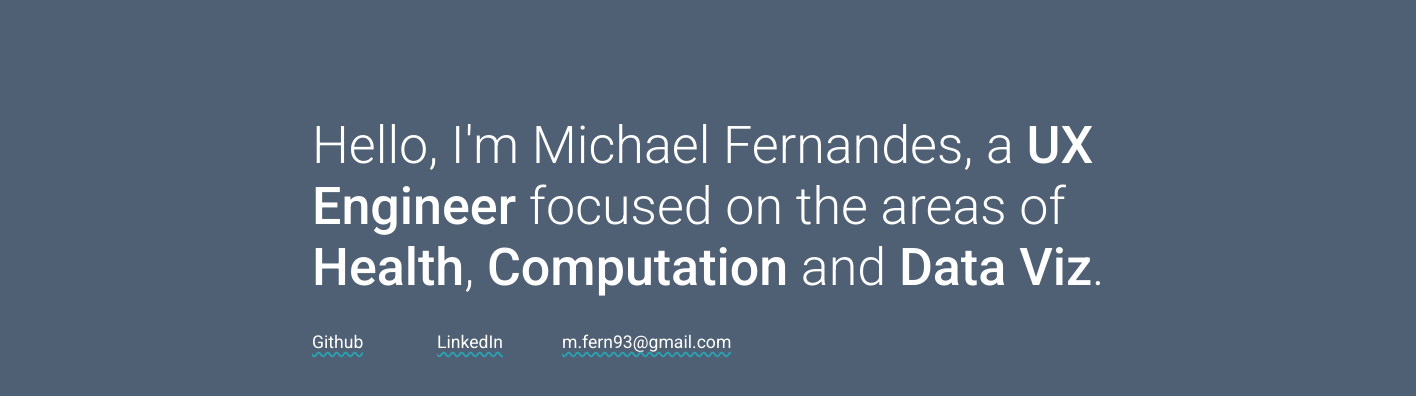
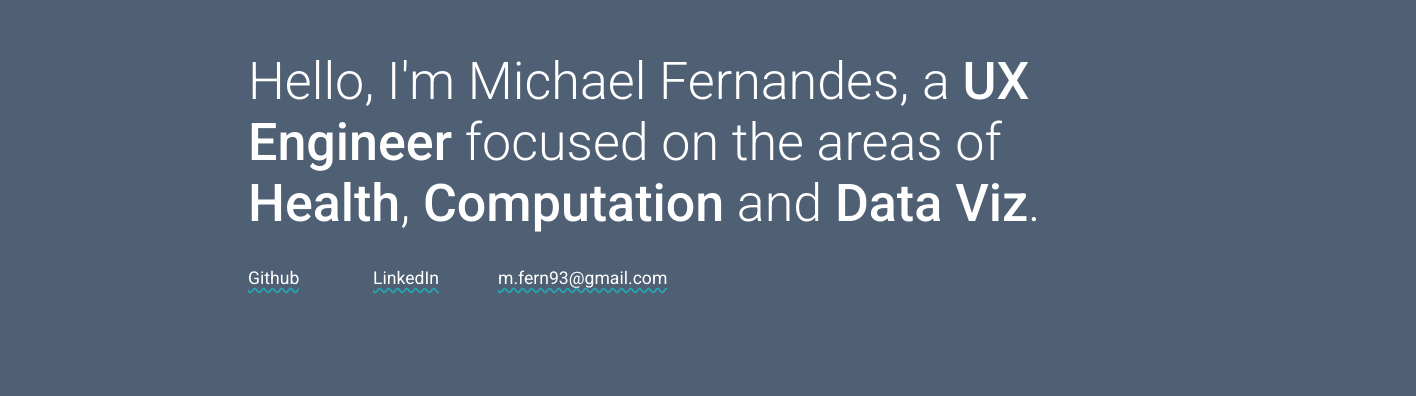
Before and after one commit to michael-fernandes/personal-website, a React (Create React App) app: page / in a window 1280 px wide. Shown: the part 266-662 px from the top of the page, 1416 px wide, since content can reach past the window. Built offline with nearby package versions, Linux system fonts and the light colour scheme.

Commit message:
Update styles and fix email bug

```diff
--- a/src/Components/Landing/WebLinks.jsx
+++ b/src/Components/Landing/WebLinks.jsx
@@ -10,7 +10,7 @@ function WebLinks(props) {
         <a href="https://www.linkedin.com/in/mike-fernandes/">LinkedIn</a>
       </span>
       <span className="web-link web-link-email">
-        <a href="https://www.linkedin.com/in/mike-fernandes/">m.fern93@gmail.com</a></span>
+        <a href="m.fern93@gmail.com">m.fern93@gmail.com</a></span>
     </div>
   );
 }
--- a/src/Containers/Landing.jsx
+++ b/src/Containers/Landing.jsx
@@ -1,3 +1,4 @@
+import React from 'react';
 import { Welcome, WebLinks } from '../Components/Landing';
 
 import '../Styles/Landing.css';
--- a/src/Styles/App.css
+++ b/src/Styles/App.css
@@ -5,7 +5,6 @@ body {
   font-family: 'Roboto', Arial, Helvetica, sans-serif;
   width: 100%;
   overflow: hidden;
-  padding: max(20px, 5vw);
 }
 
 
```
